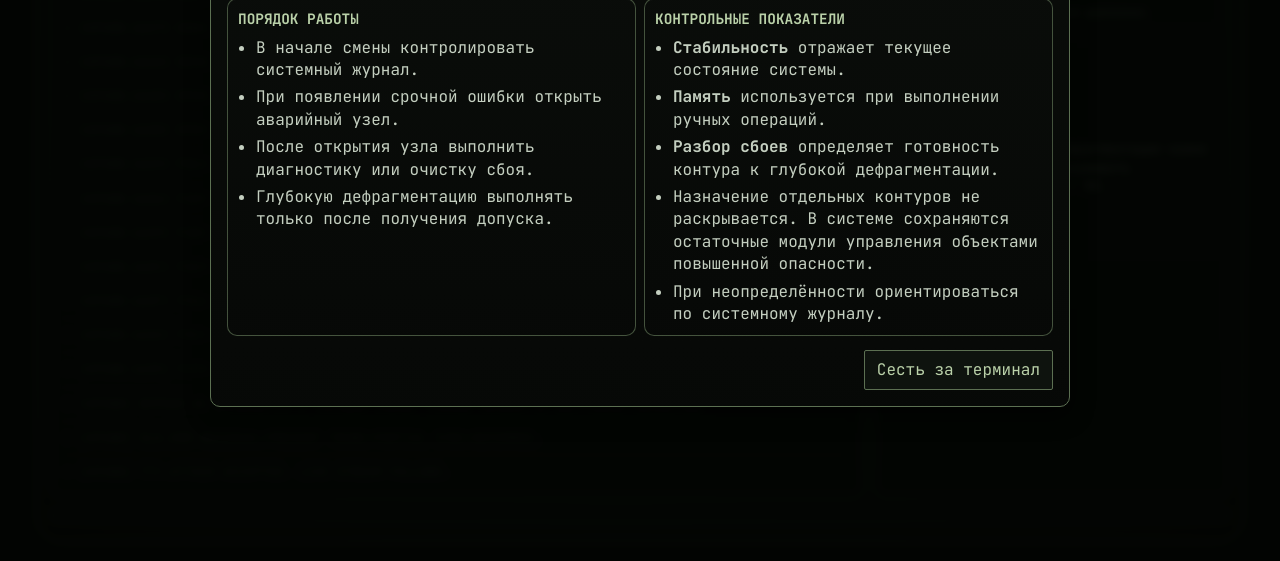
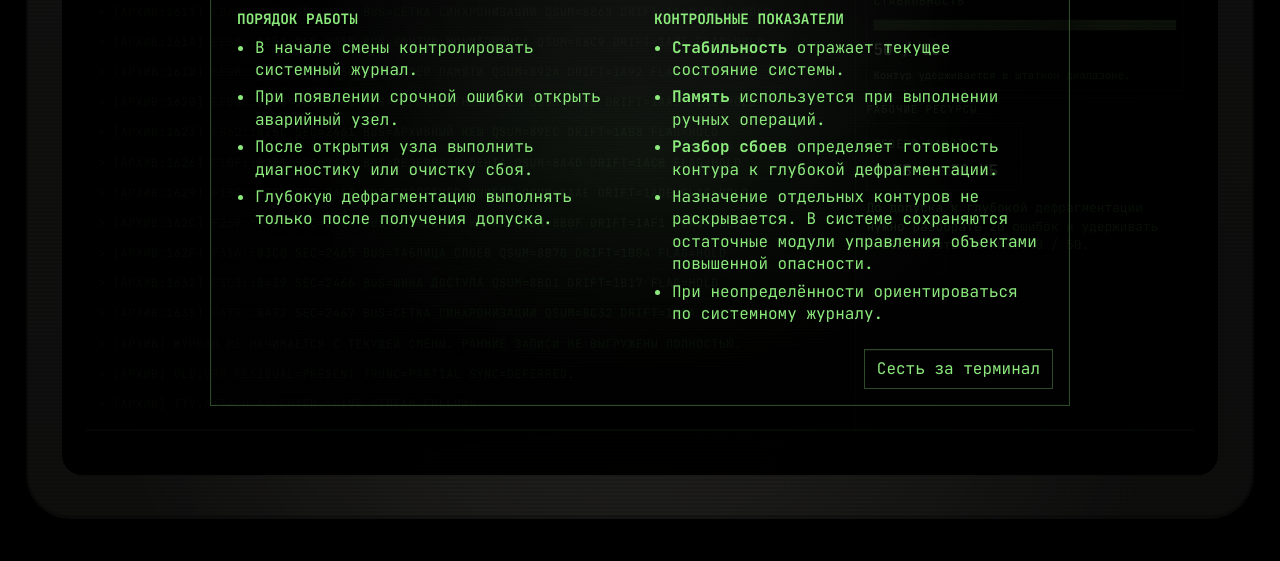
Before and after one commit to DashaGoulyaeva/SYSTEM_LEGACY, a plain HTML site: page index.html in a window 1280 px wide. Shown: the part 239-800 px from the top of the page. Drawn offline with Linux system fonts and the light colour scheme.

Commit message:
Add CRT terminal shell visual pass

```diff
--- a/game.js
+++ b/game.js
@@ -1294,7 +1294,7 @@ function performDeepDefrag() {
     }
 
     if (observation < layer.observationGoal) {
-        addSystemLog("ДОПУСК", `Завершение слоя пока недоступно. Нужно разобрать ${layer.observationGoal} сбоев, разобрано ${observation}.`, "warning");
+        addSystemLog("ДОПУСК", `Завершение слоя пока недоступно. Нужно разобрать ${layer.observationGoal} ошибок, разобрано ${observation}.`, "warning");
         return;
     }
 
--- a/index.html
+++ b/index.html
@@ -4,7 +4,7 @@
     <meta charset="UTF-8">
     <meta name="viewport" content="width=device-width, initial-scale=1.0">
     <title>SYSTEM_LEGACY — Терминал смены</title>
-    <link rel="stylesheet" href="style.css?v=10">
+    <link rel="stylesheet" href="style.css?v=11">
     <link href="https://fonts.googleapis.com/css2?family=JetBrains+Mono:wght@400;700&display=swap" rel="stylesheet">
 </head>
 <body>
@@ -45,7 +45,9 @@
     </div>
 
     <div class="app-shell">
-        <div class="terminal">
+        <div class="machine-shell">
+            <div class="crt-screen">
+                <div class="terminal">
             <header class="terminal-header">
                 <div class="header-main">
                     <p class="eyebrow">Дежурная смена</p>
@@ -139,6 +141,8 @@
                 </div>
                 <div id="upgrade-list" class="upgrade-list"></div>
             </section>
+                </div>
+            </div>
         </div>
     </div>
 
--- a/style.css
+++ b/style.css
@@ -1,21 +1,33 @@
 :root {
     color-scheme: dark;
-    --bg: #040504;
-    --panel: rgba(7, 9, 7, 0.97);
-    --panel-soft: rgba(10, 13, 10, 0.98);
-    --line: #263026;
-    --line-strong: #5c7052;
-    --text: #c4cfc0;
-    --muted: #7e8979;
-    --green: #8eb47c;
-    --green-strong: #bad1a9;
-    --danger: #c97d7d;
-    --warning: #bea46f;
-    --queue: #9cc9bf;
-    --queue-bg: rgba(14, 30, 30, 0.35);
-    --shadow: 0 8px 24px rgba(0, 0, 0, 0.45);
-    --glass-glow: rgba(186, 209, 169, 0.08);
-    --glass-dust: rgba(217, 202, 160, 0.06);
+
+    /* Physical shell */
+    --desk: #0b0c0b;
+    --shell-0: #d8d6cf;
+    --shell-1: #bfbdb5;
+    --shell-2: #9e9c95;
+    --shell-edge: #6f6e68;
+    --shell-shadow: rgba(0, 0, 0, 0.6);
+
+    /* CRT glass + phosphor */
+    --glass: #040805;
+    --glass-deep: #010302;
+    --phosphor: rgba(155, 255, 138, 0.92);
+    --phosphor-dim: rgba(155, 255, 138, 0.62);
+    --amber: rgba(255, 207, 122, 0.9);
+    --red: rgba(255, 140, 122, 0.92);
+
+    /* Screen lines */
+    --line: rgba(155, 255, 138, 0.16);
+    --line-strong: rgba(155, 255, 138, 0.3);
+    --text: var(--phosphor);
+    --muted: var(--phosphor-dim);
+
+    --shadow: 0 18px 50px rgba(0, 0, 0, 0.5);
+
+    /* Compatibility with older styles that used "green" naming. */
+    --green: rgba(155, 255, 138, 0.78);
+    --green-strong: var(--phosphor);
 }
 
 * {
@@ -28,9 +40,10 @@ body {
     min-height: 100vh;
     overflow: hidden;
     background:
-        radial-gradient(circle at 50% -10%, rgba(104, 117, 83, 0.2), transparent 28%),
-        radial-gradient(circle at 18% 8%, rgba(138, 112, 72, 0.08), transparent 22%),
-        linear-gradient(180deg, #020302 0%, #060806 55%, #030403 100%);
+        radial-gradient(circle at 50% 10%, rgba(255, 248, 220, 0.05), transparent 42%),
+        radial-gradient(circle at 20% 0%, rgba(255, 214, 164, 0.035), transparent 40%),
+        radial-gradient(circle at 72% 12%, rgba(206, 226, 188, 0.03), transparent 44%),
+        linear-gradient(180deg, #060707 0%, #050705 40%, #070807 100%);
     color: var(--text);
     font-family: "JetBrains Mono", monospace;
     line-height: 1.4;
@@ -42,99 +55,159 @@ progress {
 }
 
 .app-shell {
-    padding: 18px 28px;
-    height: 100vh;
+    min-height: 100vh;
+    padding: 32px 26px;
+    display: flex;
+    align-items: center;
+    justify-content: center;
+}
+
+.machine-shell {
+    position: relative;
+    width: min(1320px, calc(100vw - 52px));
+    height: min(920px, calc(100vh - 84px));
+    padding: 34px 34px 42px;
+    border-radius: 26px 26px 44px 44px;
+    background:
+        radial-gradient(ellipse at 50% 0%, rgba(255, 255, 255, 0.38), transparent 42%),
+        radial-gradient(ellipse at 35% 18%, rgba(255, 255, 255, 0.16), transparent 44%),
+        radial-gradient(circle at 82% 65%, rgba(0, 0, 0, 0.12), transparent 58%),
+        linear-gradient(180deg, var(--shell-0), var(--shell-1));
+    border: 2px solid rgba(60, 60, 58, 0.55);
+    box-shadow:
+        0 48px 90px rgba(0, 0, 0, 0.6),
+        0 14px 30px rgba(0, 0, 0, 0.35),
+        inset 0 2px 0 rgba(255, 255, 255, 0.55),
+        inset 0 -2px 0 rgba(0, 0, 0, 0.22);
+}
+
+.machine-shell::before {
+    content: "";
+    position: absolute;
+    inset: 0;
+    border-radius: inherit;
+    pointer-events: none;
+    background:
+        repeating-linear-gradient(
+            90deg,
+            rgba(0, 0, 0, 0.02) 0,
+            rgba(0, 0, 0, 0.02) 1px,
+            transparent 1px,
+            transparent 7px
+        );
+    opacity: 0.35;
+    mix-blend-mode: multiply;
+}
+
+.machine-shell::after {
+    content: "";
+    position: absolute;
+    inset: 10px 10px auto auto;
+    width: 18px;
+    height: 18px;
+    border-radius: 999px;
+    pointer-events: none;
+    background: radial-gradient(circle at 30% 30%, rgba(255, 255, 255, 0.32), rgba(0, 0, 0, 0.55) 62%, rgba(0, 0, 0, 0.86) 100%);
+    box-shadow:
+        0 0 0 1px rgba(0, 0, 0, 0.34),
+        0 2px 4px rgba(0, 0, 0, 0.4);
+    opacity: 0.7;
+}
+
+.crt-screen {
+    position: relative;
+    height: 100%;
+    padding: 12px;
+    border-radius: 20px;
+    background:
+        radial-gradient(ellipse at 50% 45%, rgba(155, 255, 138, 0.06), transparent 62%),
+        radial-gradient(ellipse at 50% 0%, rgba(255, 255, 255, 0.045), transparent 48%),
+        linear-gradient(180deg, var(--glass), var(--glass-deep));
+    border: 2px solid rgba(0, 0, 0, 0.72);
+    box-shadow:
+        inset 0 0 0 1px rgba(255, 255, 255, 0.04),
+        inset 0 0 80px rgba(0, 0, 0, 0.78),
+        inset 0 0 220px rgba(0, 0, 0, 0.55);
+    overflow: hidden;
+    filter: contrast(1.08) saturate(1.05);
+    animation: crtFlicker 8s steps(2, end) infinite;
+}
+
+.crt-screen::before {
+    content: "";
+    position: absolute;
+    inset: 0;
+    pointer-events: none;
+    opacity: 0.18;
+    background:
+        repeating-linear-gradient(
+            180deg,
+            rgba(0, 0, 0, 0.38) 0,
+            rgba(0, 0, 0, 0.38) 1px,
+            rgba(255, 255, 255, 0.012) 2px,
+            transparent 3px
+        ),
+        repeating-linear-gradient(
+            90deg,
+            rgba(255, 255, 255, 0.012) 0,
+            rgba(255, 255, 255, 0.012) 1px,
+            transparent 2px,
+            transparent 6px
+        );
+    mix-blend-mode: overlay;
+}
+
+.crt-screen::after {
+    content: "";
+    position: absolute;
+    inset: 0;
+    pointer-events: none;
+    background:
+        radial-gradient(ellipse at 50% 50%, transparent 0 52%, rgba(0, 0, 0, 0.42) 82%, rgba(0, 0, 0, 0.76) 100%),
+        radial-gradient(ellipse at 55% 10%, rgba(255, 255, 255, 0.08), transparent 52%),
+        radial-gradient(circle at 18% 22%, rgba(255, 255, 255, 0.04) 0 1px, transparent 2px),
+        radial-gradient(circle at 68% 66%, rgba(255, 255, 255, 0.03) 0 1px, transparent 2px),
+        linear-gradient(115deg, rgba(255, 255, 255, 0.04) 0%, transparent 34%, transparent 72%, rgba(0, 0, 0, 0.18) 100%);
+    opacity: 0.55;
+    mix-blend-mode: screen;
+}
+
+@keyframes crtFlicker {
+    0%,
+    100% {
+        opacity: 1;
+    }
+    50% {
+        opacity: 0.965;
+    }
 }
 
 .terminal {
     position: relative;
-    width: min(1480px, calc(100vw - 72px));
-    height: calc(100vh - 36px);
-    margin: 0 auto;
-    padding: 12px;
-    border: 1px solid var(--line-strong);
-    border-radius: 18px 18px 26px 26px;
-    box-shadow:
-        0 28px 60px rgba(0, 0, 0, 0.42),
-        0 6px 20px rgba(0, 0, 0, 0.28),
-        inset 0 0 0 1px rgba(120, 140, 112, 0.08),
-        inset 0 18px 28px rgba(255, 248, 220, 0.018);
-    background:
-        radial-gradient(ellipse at 50% 44%, rgba(164, 191, 146, 0.055), transparent 0 58%, rgba(0, 0, 0, 0.18) 86%, rgba(0, 0, 0, 0.46) 100%),
-        radial-gradient(circle at 18% 22%, rgba(155, 179, 138, 0.08), transparent 0 11px, rgba(155, 179, 138, 0.03) 12px, transparent 13px),
-        radial-gradient(circle at 76% 35%, rgba(155, 179, 138, 0.07), transparent 0 9px, rgba(155, 179, 138, 0.02) 10px, transparent 11px),
-        radial-gradient(circle at 63% 77%, rgba(155, 179, 138, 0.06), transparent 0 8px, rgba(155, 179, 138, 0.015) 9px, transparent 10px),
-        radial-gradient(circle at 27% 64%, rgba(255, 226, 154, 0.045), transparent 0 6px, rgba(255, 226, 154, 0.02) 7px, transparent 8px),
-        repeating-linear-gradient(
-            180deg,
-            rgba(255, 255, 255, 0.024) 0,
-            rgba(255, 255, 255, 0.024) 1px,
-            transparent 1px,
-            transparent 3px
-        ),
-        linear-gradient(180deg, rgba(9, 11, 9, 0.99), rgba(5, 7, 5, 0.99));
+    height: 100%;
+    padding: 10px;
     display: grid;
     grid-template-rows: auto minmax(0, 1fr) auto auto;
-    gap: 8px;
+    gap: 0;
     overflow: hidden;
 }
 
-.terminal::before {
-    content: "";
-    position: absolute;
-    inset: 0;
-    pointer-events: none;
-    opacity: 0.58;
-    background:
-        radial-gradient(ellipse at 50% 18%, rgba(255, 255, 255, 0.055), transparent 0 34%, rgba(255, 255, 255, 0.012) 46%, transparent 58%),
-        radial-gradient(ellipse at 50% 50%, var(--glass-glow) 0, transparent 60%),
-        radial-gradient(circle at 14% 20%, var(--glass-dust) 0 1px, transparent 2px),
-        radial-gradient(circle at 29% 72%, rgba(255, 232, 184, 0.045) 0 1px, transparent 2px),
-        radial-gradient(circle at 71% 28%, rgba(255, 232, 184, 0.04) 0 1px, transparent 2px),
-        radial-gradient(circle at 83% 64%, rgba(255, 232, 184, 0.032) 0 1px, transparent 2px),
-        radial-gradient(circle at 8% 12%, rgba(255, 255, 255, 0.06) 0 1px, transparent 2px),
-        radial-gradient(circle at 32% 68%, rgba(255, 255, 255, 0.05) 0 1px, transparent 2px),
-        radial-gradient(circle at 84% 21%, rgba(255, 255, 255, 0.055) 0 1px, transparent 2px),
-        radial-gradient(circle at 61% 82%, rgba(0, 0, 0, 0.22) 0 2px, transparent 3px),
-        linear-gradient(90deg, transparent 0, rgba(188, 208, 176, 0.03) 48%, transparent 100%),
-        repeating-linear-gradient(
-            180deg,
-            transparent 0,
-            transparent 2px,
-            rgba(0, 0, 0, 0.18) 3px,
-            transparent 4px
-        );
-    mix-blend-mode: screen;
-}
-
+.terminal::before,
 .terminal::after {
-    content: "";
-    position: absolute;
-    inset: 0;
-    pointer-events: none;
-    border-radius: inherit;
-    box-shadow:
-        inset 0 0 56px rgba(0, 0, 0, 0.58),
-        inset 0 0 160px rgba(0, 0, 0, 0.34),
-        inset 0 -26px 54px rgba(124, 80, 50, 0.085),
-        inset 0 14px 24px rgba(255, 252, 233, 0.028),
-        inset 14px 0 24px rgba(255, 252, 233, 0.012),
-        inset -14px 0 24px rgba(255, 252, 233, 0.012);
+    display: none;
 }
 
 .terminal-header,
 .log-panel,
 .summary-panel,
 .command-panel,
-.upgrades-panel,
-.briefing-card,
-.briefing-block {
+.upgrades-panel {
     position: relative;
     z-index: 1;
-    background: linear-gradient(180deg, rgba(10, 13, 10, 0.95), rgba(7, 9, 7, 0.95));
-    border: 1px solid rgba(92, 112, 82, 0.72);
-    border-radius: 10px;
-    box-shadow: inset 0 1px 0 rgba(255, 248, 220, 0.025);
+    background: transparent;
+    border: none;
+    border-radius: 0;
+    box-shadow: none;
 }
 
 .terminal-header {
@@ -142,7 +215,8 @@ progress {
     justify-content: space-between;
     gap: 16px;
     align-items: flex-start;
-    padding: 8px 10px;
+    padding: 8px 10px 10px;
+    border-bottom: 1px solid var(--line-strong);
 }
 
 .eyebrow,
@@ -158,10 +232,12 @@ progress {
 
 .header-main h1 {
     margin-top: 5px;
-    color: var(--green-strong);
+    color: var(--phosphor);
     font-size: clamp(1.02rem, 1.4vw, 1.3rem);
     font-weight: 700;
-    text-shadow: 0 0 6px rgba(171, 194, 156, 0.12);
+    text-shadow:
+        0 0 10px rgba(155, 255, 138, 0.18),
+        0 0 22px rgba(155, 255, 138, 0.08);
 }
 
 .header-right {
@@ -184,19 +260,24 @@ progress {
     min-height: 40px;
     padding: 4px 12px;
     border: 1px solid var(--line-strong);
-    background: rgba(17, 22, 17, 0.96);
-    color: var(--green-strong);
+    background: rgba(0, 0, 0, 0.18);
+    color: var(--phosphor);
+    text-shadow: 0 0 10px rgba(155, 255, 138, 0.14);
 }
 
 .ghost-btn,
 .primary-btn,
 .cmd-btn {
     border: 1px solid var(--line-strong);
-    border-radius: 2px;
-    background: rgba(15, 20, 15, 0.98);
-    color: var(--green-strong);
+    border-radius: 0;
+    background:
+        linear-gradient(180deg, rgba(0, 0, 0, 0.25), rgba(0, 0, 0, 0.12));
+    color: var(--phosphor);
     cursor: pointer;
-    transition: background 0.14s ease, border-color 0.14s ease;
+    transition: background 0.14s ease, border-color 0.14s ease, color 0.14s ease;
+    box-shadow:
+        inset 0 1px 0 rgba(255, 255, 255, 0.05),
+        inset 0 -1px 0 rgba(0, 0, 0, 0.55);
 }
 
 .ghost-btn,
@@ -208,28 +289,31 @@ progress {
 .ghost-btn:hover,
 .primary-btn:hover,
 .cmd-btn:hover:not(:disabled) {
-    background: rgba(24, 31, 24, 0.98);
-    border-color: var(--green);
+    background:
+        linear-gradient(180deg, rgba(155, 255, 138, 0.14), rgba(0, 0, 0, 0.14));
+    border-color: rgba(155, 255, 138, 0.55);
 }
 
 .workspace {
     display: grid;
     grid-template-columns: minmax(0, 1.78fr) minmax(300px, 0.78fr);
-    gap: 8px;
+    gap: 0;
     min-height: 0;
+    border-bottom: 1px solid var(--line-strong);
 }
 
 .log-panel,
 .summary-panel,
 .command-panel,
 .upgrades-panel {
-    padding: 8px 10px;
+    padding: 10px;
 }
 
 .log-panel {
     display: flex;
     flex-direction: column;
     min-height: 0;
+    border-right: 1px solid var(--line);
 }
 
 .panel-head {
@@ -239,7 +323,8 @@ progress {
 .panel-head h2 {
     margin-top: 3px;
     font-size: 0.92rem;
-    color: var(--green-strong);
+    color: var(--phosphor);
+    text-shadow: 0 0 12px rgba(155, 255, 138, 0.12);
 }
 
 .log-content {
@@ -252,13 +337,15 @@ progress {
 }
 
 .log-entry {
-    padding: 8px 4px;
-    border-bottom: 1px dashed rgba(96, 115, 91, 0.22);
-    color: var(--text);
+    padding: 6px 2px;
+    border-bottom: 1px dashed rgba(155, 255, 138, 0.12);
+    color: var(--phosphor);
     font-size: 0.9rem;
     line-height: 1.45;
     white-space: pre-wrap;
-    text-shadow: 0 0 3px rgba(169, 192, 154, 0.08);
+    text-shadow:
+        0 0 12px rgba(155, 255, 138, 0.18),
+        0 0 28px rgba(155, 255, 138, 0.06);
 }
 
 .log-entry:last-child {
@@ -267,7 +354,7 @@ progress {
 
 .log-entry-archive,
 .log-entry-noise {
-    color: rgba(133, 153, 126, 0.72);
+    color: rgba(155, 255, 138, 0.5);
     font-size: 0.74rem;
     letter-spacing: 0.04em;
     text-transform: uppercase;
@@ -287,49 +374,51 @@ progress {
 }
 
 .log-entry-operator {
-    color: var(--green-strong);
-    border-bottom-color: rgba(142, 180, 124, 0.3);
+    color: rgba(190, 255, 168, 0.96);
+    border-bottom-color: rgba(155, 255, 138, 0.16);
 }
 
 .log-entry-queue {
-    color: var(--queue);
-    border-bottom-color: rgba(124, 177, 165, 0.36);
-    background: var(--queue-bg);
-    border-left: 2px solid rgba(124, 177, 165, 0.55);
-    padding-left: 10px;
-    text-shadow: 0 0 6px rgba(112, 171, 157, 0.12);
+    color: rgba(200, 255, 210, 0.9);
+    border-bottom-color: rgba(155, 255, 138, 0.2);
+    background: transparent;
+    border-left: none;
+    padding-left: 2px;
+    text-shadow: 0 0 14px rgba(155, 255, 138, 0.16);
     letter-spacing: 0.03em;
 }
 
 .log-entry-warning {
-    color: #dcc38d;
-    border-bottom-color: rgba(190, 164, 111, 0.42);
-    background: rgba(30, 24, 10, 0.28);
-    border-left: 2px solid rgba(190, 164, 111, 0.55);
-    padding-left: 10px;
+    color: var(--amber);
+    border-bottom-color: rgba(255, 207, 122, 0.2);
+    background: transparent;
+    border-left: none;
+    padding-left: 2px;
+    text-shadow: 0 0 14px rgba(255, 207, 122, 0.12);
 }
 
 .log-entry-alert {
-    color: #efb0a4;
-    border-bottom-color: rgba(201, 125, 125, 0.45);
-    background: rgba(35, 16, 16, 0.28);
-    border-left: 2px solid rgba(201, 125, 125, 0.55);
-    padding-left: 10px;
+    color: rgba(255, 176, 164, 0.9);
+    border-bottom-color: rgba(255, 176, 164, 0.22);
+    background: transparent;
+    border-left: none;
+    padding-left: 2px;
+    text-shadow: 0 0 14px rgba(255, 176, 164, 0.12);
 }
 
 .log-entry-critical {
-    color: #ffd0d0;
-    border-bottom-color: rgba(201, 125, 125, 0.65);
-    background: rgba(50, 18, 18, 0.34);
-    border-left: 2px solid rgba(255, 160, 160, 0.55);
-    padding-left: 10px;
-    text-shadow: 0 0 8px rgba(201, 125, 125, 0.18);
+    color: rgba(255, 210, 210, 0.92);
+    border-bottom-color: rgba(255, 140, 122, 0.4);
+    background: transparent;
+    border-left: none;
+    padding-left: 2px;
+    text-shadow: 0 0 18px rgba(255, 140, 122, 0.16);
 }
 
 .summary-grid {
     display: grid;
     grid-template-columns: repeat(2, minmax(0, 1fr));
-    gap: 8px;
+    gap: 6px;
 }
 
 .metric-group-label {
@@ -338,13 +427,13 @@ progress {
     font-size: 0.68rem;
     letter-spacing: 0.08em;
     text-transform: uppercase;
-    border-top: 1px solid rgba(92, 112, 82, 0.38);
+    border-top: 1px solid rgba(155, 255, 138, 0.16);
 }
 
 .metric {
-    padding: 8px;
-    border: 1px solid var(--line);
-    background: rgba(7, 10, 7, 0.96);
+    padding: 8px 6px;
+    border: 1px solid rgba(155, 255, 138, 0.14);
+    background: rgba(0, 0, 0, 0.14);
 }
 
 .metric-wide {
@@ -354,9 +443,10 @@ progress {
 .metric-value {
     display: block;
     margin-top: 5px;
-    color: #f0f3ec;
+    color: rgba(220, 255, 210, 0.95);
     font-size: 1rem;
     font-weight: 700;
+    text-shadow: 0 0 14px rgba(155, 255, 138, 0.12);
 }
 
 .metric-note {
@@ -379,8 +469,8 @@ progress {
     width: 100%;
     height: 12px;
     margin-top: 6px;
-    border: none;
-    background: #1e251e;
+    border: 1px solid rgba(155, 255, 138, 0.18);
+    background: rgba(0, 0, 0, 0.28);
 }
 
 progress::-webkit-progress-bar {
@@ -408,15 +498,15 @@ progress::-moz-progress-bar {
 }
 
 .status-warning {
-    color: #ffd2a6 !important;
-    border-color: rgba(190, 164, 111, 0.88);
-    box-shadow: 0 0 14px rgba(190, 164, 111, 0.22);
+    color: rgba(255, 207, 122, 0.95) !important;
+    border-color: rgba(255, 207, 122, 0.4);
+    box-shadow: 0 0 22px rgba(255, 207, 122, 0.14);
 }
 
 .status-critical {
-    color: #ffd2d2 !important;
-    border-color: rgba(201, 125, 125, 0.95);
-    box-shadow: 0 0 18px rgba(201, 125, 125, 0.26);
+    color: rgba(255, 210, 210, 0.96) !important;
+    border-color: rgba(255, 140, 122, 0.55);
+    box-shadow: 0 0 28px rgba(255, 140, 122, 0.16);
     animation: criticalPulse 1.25s steps(2, end) infinite;
 }
 
@@ -436,13 +526,13 @@ progress::-moz-progress-bar {
     display: flex;
     align-items: center;
     justify-content: flex-end;
-    border-top: 1px solid rgba(92, 112, 82, 0.3);
-    padding-top: 6px;
+    border-top: 1px solid var(--line-strong);
+    padding-top: 10px;
 }
 
 .command-row {
     display: flex;
-    gap: 8px;
+    gap: 6px;
     align-items: center;
     justify-content: flex-end;
     flex-wrap: wrap;
@@ -450,7 +540,7 @@ progress::-moz-progress-bar {
 
 .cmd-btn {
     min-width: 168px;
-    padding: 10px 14px;
+    padding: 10px 12px;
     font-size: 0.76rem;
     font-weight: 700;
     letter-spacing: 0.06em;
@@ -469,23 +559,26 @@ progress::-moz-progress-bar {
 }
 
 .cmd-btn.danger {
-    color: #ffd8d8;
-    border-color: rgba(154, 88, 88, 0.76);
-    background: rgba(35, 16, 16, 0.98);
+    color: rgba(255, 210, 210, 0.96);
+    border-color: rgba(255, 140, 122, 0.42);
+    background:
+        linear-gradient(180deg, rgba(255, 140, 122, 0.18), rgba(0, 0, 0, 0.2));
 }
 
 #analyze-btn.cmd-btn {
-    background: rgba(18, 30, 18, 0.98);
-    border-color: rgba(142, 180, 124, 0.9);
-    color: #e3f2d7;
-    box-shadow: 0 0 0 1px rgba(142, 180, 124, 0.16);
+    background:
+        linear-gradient(180deg, rgba(155, 255, 138, 0.18), rgba(0, 0, 0, 0.16));
+    border-color: rgba(155, 255, 138, 0.46);
+    color: rgba(220, 255, 210, 0.96);
+    box-shadow: 0 0 0 1px rgba(155, 255, 138, 0.08);
 }
 
 #fix-btn.cmd-btn {
-    background: rgba(30, 24, 10, 0.96);
-    border-color: rgba(190, 164, 111, 0.9);
-    color: #f3e2b6;
-    box-shadow: 0 0 0 1px rgba(190, 164, 111, 0.16);
+    background:
+        linear-gradient(180deg, rgba(255, 207, 122, 0.14), rgba(0, 0, 0, 0.16));
+    border-color: rgba(255, 207, 122, 0.36);
+    color: rgba(255, 235, 198, 0.92);
+    box-shadow: 0 0 0 1px rgba(255, 207, 122, 0.08);
 }
 
 .upgrades-panel {
@@ -500,8 +593,8 @@ progress::-moz-progress-bar {
 
 .upgrade-card {
     padding: 7px;
-    border: 1px solid var(--line);
-    background: rgba(7, 10, 7, 0.96);
+    border: 1px dotted rgba(155, 255, 138, 0.2);
+    background: transparent;
 }
 
 .upgrade-card h4 {
@@ -532,8 +625,16 @@ progress::-moz-progress-bar {
     align-items: center;
     justify-content: center;
     padding: 20px;
-    background: rgba(3, 5, 3, 0.88);
-    backdrop-filter: blur(4px);
+    background:
+        radial-gradient(circle at 50% 0%, rgba(255, 255, 255, 0.04), transparent 44%),
+        radial-gradient(circle at 50% 60%, rgba(0, 0, 0, 0.78), rgba(0, 0, 0, 0.92) 70%),
+        repeating-linear-gradient(
+            180deg,
+            transparent 0,
+            transparent 2px,
+            rgba(0, 0, 0, 0.28) 3px,
+            transparent 4px
+        );
 }
 
 .briefing-overlay.is-visible {
@@ -543,8 +644,33 @@ progress::-moz-progress-bar {
 .briefing-card {
     width: min(860px, 100%);
     padding: 16px;
-    border: 1px solid var(--line-strong);
-    box-shadow: var(--shadow);
+    border: 1px solid rgba(155, 255, 138, 0.28);
+    background:
+        radial-gradient(ellipse at 50% 10%, rgba(255, 255, 255, 0.035), transparent 55%),
+        radial-gradient(ellipse at 50% 50%, rgba(155, 255, 138, 0.05), transparent 62%),
+        linear-gradient(180deg, rgba(0, 0, 0, 0.22), rgba(0, 0, 0, 0.1));
+    box-shadow:
+        0 14px 42px rgba(0, 0, 0, 0.65),
+        inset 0 0 0 1px rgba(255, 255, 255, 0.03),
+        inset 0 0 100px rgba(0, 0, 0, 0.6);
+    position: relative;
+    overflow: hidden;
+}
+
+.briefing-card::before {
+    content: "";
+    position: absolute;
+    inset: 0;
+    pointer-events: none;
+    opacity: 0.16;
+    background: repeating-linear-gradient(
+        180deg,
+        rgba(0, 0, 0, 0.35) 0,
+        rgba(0, 0, 0, 0.35) 1px,
+        rgba(255, 255, 255, 0.01) 2px,
+        transparent 3px
+    );
+    mix-blend-mode: overlay;
 }
 
 .briefing-card h1 {
@@ -592,12 +718,12 @@ progress::-moz-progress-bar {
 .briefing-result {
     margin-top: 14px;
     padding: 12px;
-    border: 1px solid var(--line);
-    background: rgba(8, 11, 8, 0.98);
+    border: 1px dotted rgba(155, 255, 138, 0.2);
+    background: rgba(0, 0, 0, 0.14);
 }
 
 .briefing-result-lead {
-    color: #f0f3ec;
+    color: rgba(220, 255, 210, 0.96);
     font-size: 1.02rem;
     line-height: 1.5;
 }
@@ -619,11 +745,21 @@ progress::-moz-progress-bar {
     }
 
     .app-shell {
-        height: auto;
+        min-height: auto;
+        padding: 18px 12px;
     }
 
     .terminal {
         height: auto;
+    }
+
+    .crt-screen {
+        height: auto;
+    }
+
+    .machine-shell {
+        height: auto;
+        padding: 24px 20px 28px;
     }
 
     .workspace {
@@ -644,9 +780,11 @@ progress::-moz-progress-bar {
         padding: 10px;
     }
 
-    .terminal {
+    .machine-shell {
         width: calc(100vw - 20px);
         height: auto;
+        padding: 18px 14px 22px;
+        border-radius: 22px 22px 34px 34px;
     }
 
     .terminal-header {
```
Also changed, not shown: 3 other files.
